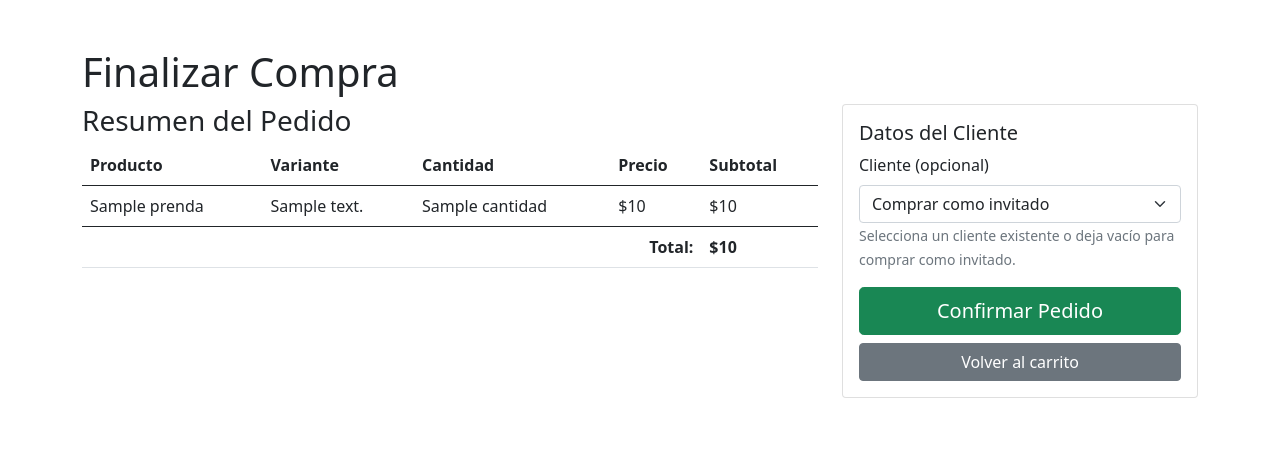
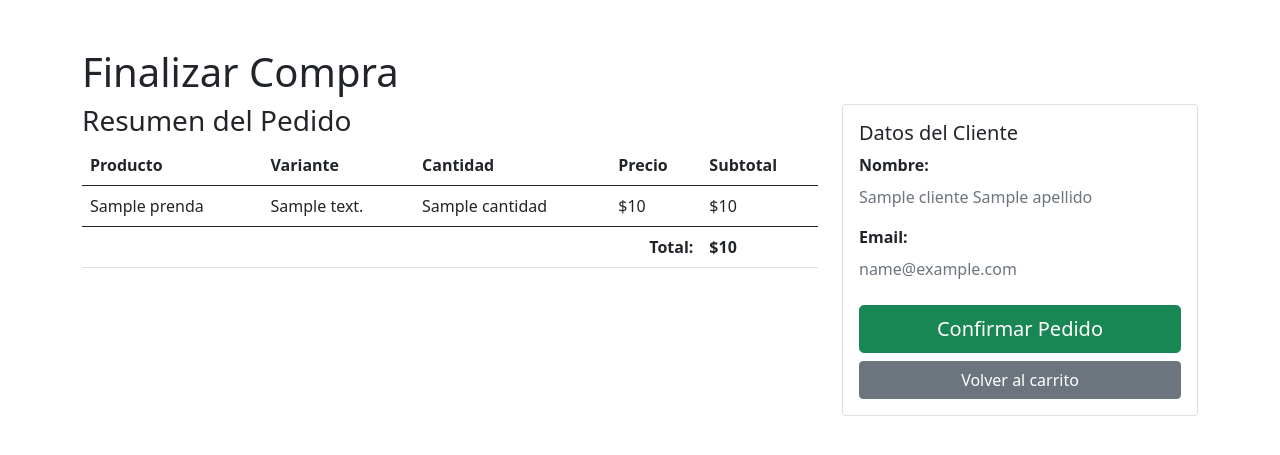
Before and after one commit to Sergitxin22/Proyecto-ingenieria-web, a Django app: template ProyectoTienda/tiendaApp/templates/carrito/checkout.html in a window 1280 px wide. Shown: the part 79-534 px from the top of the page. Run offline with Django 3.2, Linux system fonts and the light colour scheme; the template is opened without the code that fills it: most values are stand-ins (such as "Sample title", 1, 10 or a date in 2020).

Commit message:
mejorar sección de datos del cliente en checkout

```diff
--- a/ProyectoTienda/tiendaApp/templates/carrito/checkout.html
+++ b/ProyectoTienda/tiendaApp/templates/carrito/checkout.html
@@ -50,20 +50,22 @@
             <div class="card">
                 <div class="card-body">
                     <h5 class="card-title">Datos del Cliente</h5>
+
+                    {% if cliente %}
+                    <div class="mb-4">
+                        <div class="mb-3">
+                            <label class="form-label fw-bold">Nombre:</label>
+                            <p class="text-muted">{{ cliente.nombre }} {{ cliente.apellido }}</p>
+                        </div>
+                        <div class="mb-3">
+                            <label class="form-label fw-bold">Email:</label>
+                            <p class="text-muted">{{ cliente.email }}</p>
+                        </div>
+                    </div>
+                    {% endif %}
+
                     <form method="post">
                         {% csrf_token %}
-
-                        <div class="mb-3">
-                            <label for="cliente_id" class="form-label">Cliente (opcional)</label>
-                            <select class="form-select" id="cliente_id" name="cliente_id">
-                                <option value="">Comprar como invitado</option>
-                                {% load static %}
-                                <!-- Aquí deberías listar los clientes si el usuario está autenticado -->
-                            </select>
-                            <small class="form-text text-muted">
-                                Selecciona un cliente existente o deja vacío para comprar como invitado.
-                            </small>
-                        </div>
 
                         <div class="d-grid gap-2">
                             <button type="submit" class="btn btn-success btn-lg">
```
